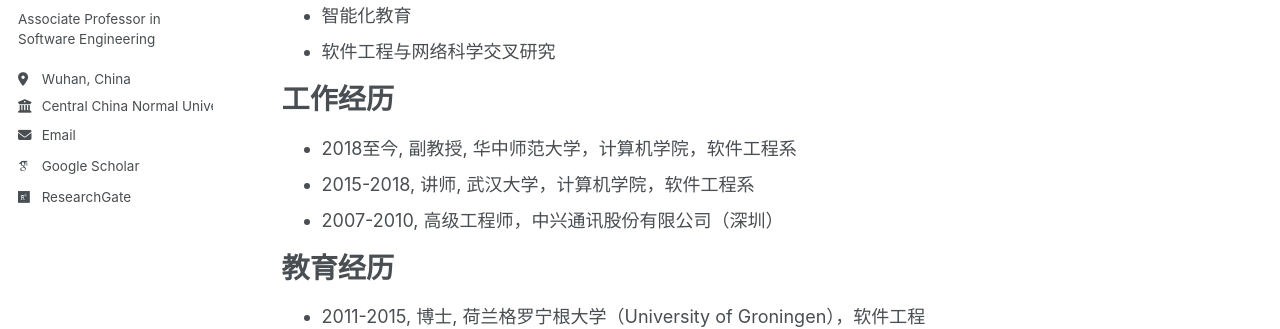
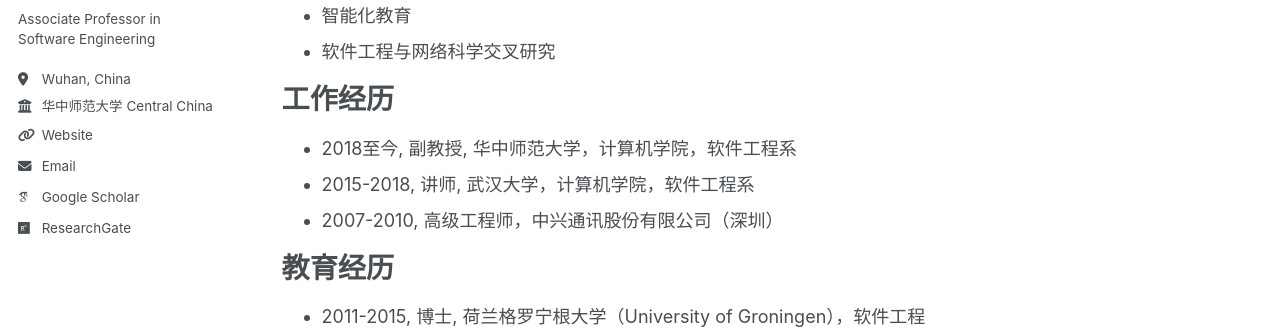
Before and after one commit to zengyang/zengyang.github.io, a Jekyll site: the page built from _pages/about.md, in a window 1280 px wide. Shown: the part 309-638 px from the top of the page. Built offline with Jekyll 4.4.1, drawn with Linux system fonts in a browser that asks for light colours; some web fonts are replaced; a script bundle is joined from its source files by our own code; library files that are not in the unit come from our copies.

Commit message:
Update _config.yml

```diff
--- a/_config.yml
+++ b/_config.yml
@@ -28,8 +28,8 @@
   pronouns         : # example: "she/her"
   bio              : "Associate Professor in Software Engineering"
   location         : "Wuhan, China"
-  employer         : "Central China Normal University"
-  uri              : # URL
+  employer         : "华中师范大学 Central China Normal University"
+  uri              : ”https://www.ccnu.edu.cn/“
   email            : "zengyangli@ccnu.edu.cn"
 
   # Academic websites
```
